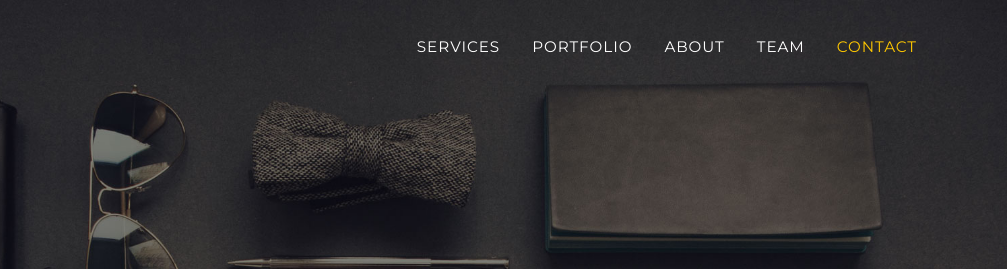
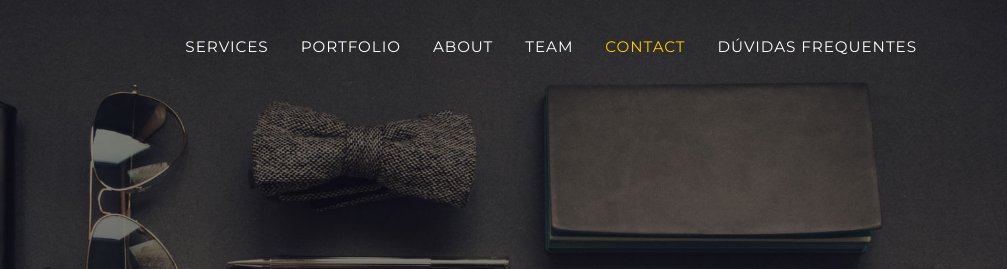
Before and after one commit to Sara-Alcaras/FasWap, a website: page src/pug/index.pug in a window 1280 px wide. Shown: the top 269 px of the page, 273-1280 px from the left. Drawn offline with nearby package versions, Linux system fonts and the light colour scheme; files that its build step writes are made by us from their sources; files whose address does not match are found by name.

Commit message:
Pagina de duvidas

```diff
--- a/src/pug/index.pug
+++ b/src/pug/index.pug
@@ -45,6 +45,9 @@ html(lang='en')
                             a.nav-link(href='#team') Team
                         li.nav-item
                             a.nav-link(href='#contact') Contact
+
+                        li.nav-item
+                            a.nav-link(href='#doubt') Dúvidas Frequentes
         // Masthead
         header.masthead
             .container
```
Also changed, not shown: dist/assets/img/bobinas-colorir-coloridas.png (deleted), dist/assets/img/imaage.jpg (added), dist/assets/img/image.jpeg (added), dist/assets/img/image2.jpeg (added), dist/assets/img/image3.jpg (renamed from dist/assets/img/bobinas-com-pinos-agulha-fita-métrica-de-partes-do-dedal-pano-e-154711171.jpg), dist/assets/img/images.jpg (added), dist/css/duvida.css (added), dist/duvidas.html (added), dist/index.html, dist/js/duvida.js (added), 1 other file.
